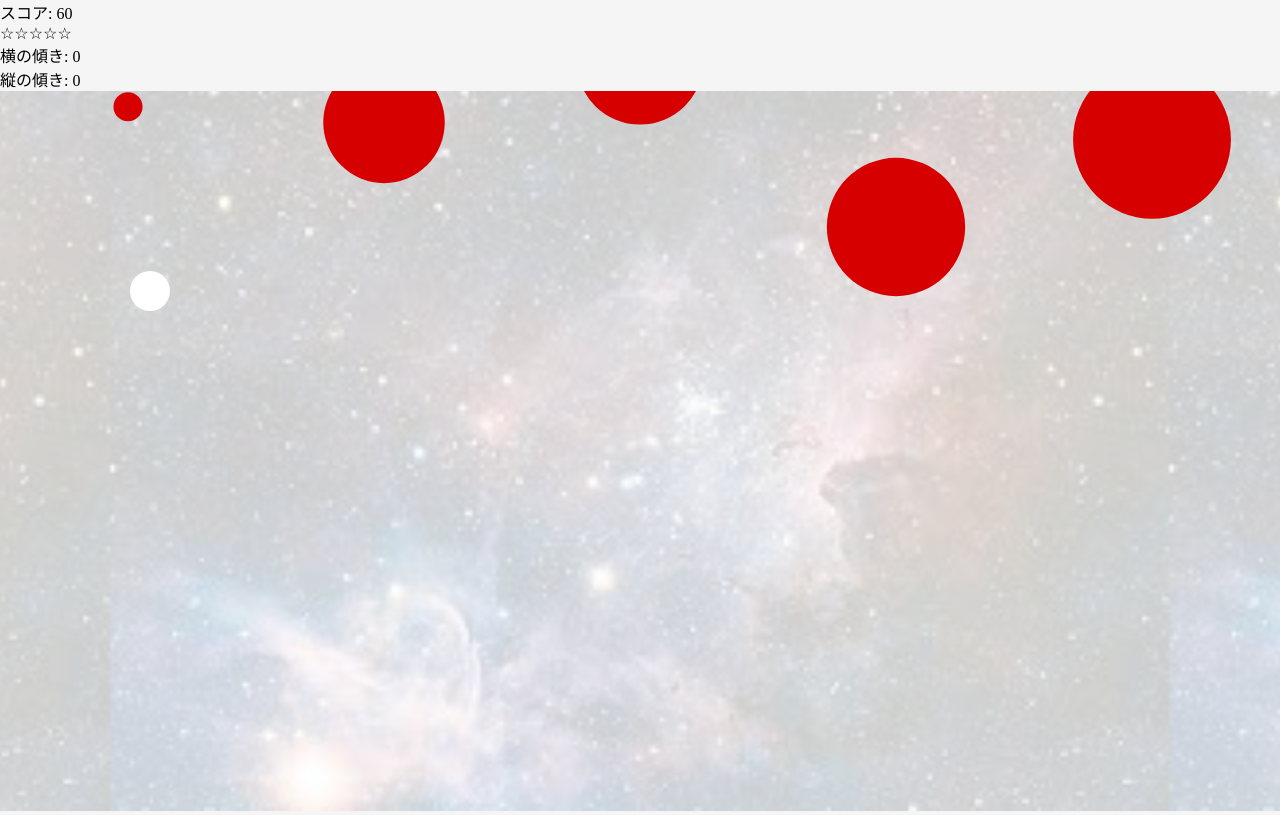
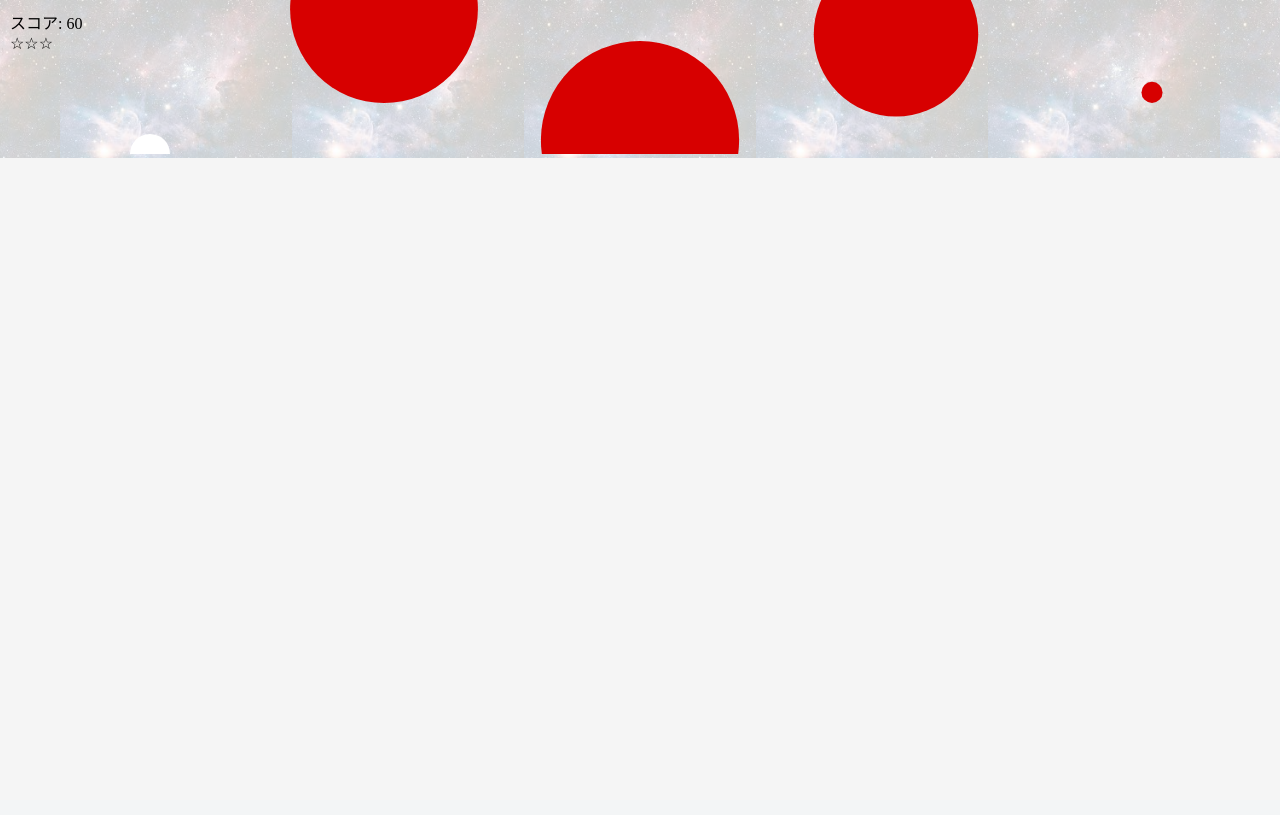
Before and after one commit to eggchi21/2022-04-MotionSensor, a PHP site: page / in a window 1280 px wide. After the commit the page ends 158 px from the top, so only its background shows below. Run offline with PHP 8.4, Linux system fonts and the light colour scheme.

Commit message:
レイアウト調整

```diff
--- a/css/app.css
+++ b/css/app.css
@@ -4,10 +4,16 @@
 }
 
 body {
-    position: absolute;
+    position: relative;
     width: 100%;
     height: 100%;
     background-color: #f5f5f5;
+}
+
+#text {
+    margin-top: 10px;
+    margin-left: 10px;
+    position: absolute;
 }
 
 #canvas-wrapper {
--- a/index.html
+++ b/index.html
@@ -7,9 +7,10 @@
 </head>
 
 <body>
-    <div id="score">スコア表示</div>
-    <div id="life">☆☆☆☆☆</div>
-    <div id="motion">傾き表示</div>
+    <div id="text">
+        <div id="score">スコア表示</div>
+        <div id="life">☆☆☆☆☆</div>
+    </div>
 
     <div id="canvas-wrapper">
         <canvas id="canvas"></canvas>
--- a/js/component/Text.js
+++ b/js/component/Text.js
@@ -14,20 +14,16 @@
         this.score = 0;
         this.life = 5;
         this.scoreArea = document.getElementById("score");
-        this.motionArea = document.getElementById("motion");
         this.lifeArea = document.getElementById("life")
     }
 
     /**
      *  描画する
      *
-     * @param deviceMotion
      */
-    draw(deviceMotion) {
+    draw() {
         this.score += 1;
         this.scoreArea.innerHTML = "スコア: " + this.score;
-        this.motionArea.innerHTML = "横の傾き: " + deviceMotion.aX + "<br>"
-            + "縦の傾き: " + deviceMotion.aY + "<br>";
     }
 
     lifeDown(){
--- a/js/function/Draw.js
+++ b/js/function/Draw.js
@@ -54,7 +54,7 @@
                 }
             }
 
-            this.text.draw(this.deviceMotion);
+            this.text.draw();
 
         }, 110);
     }
```
